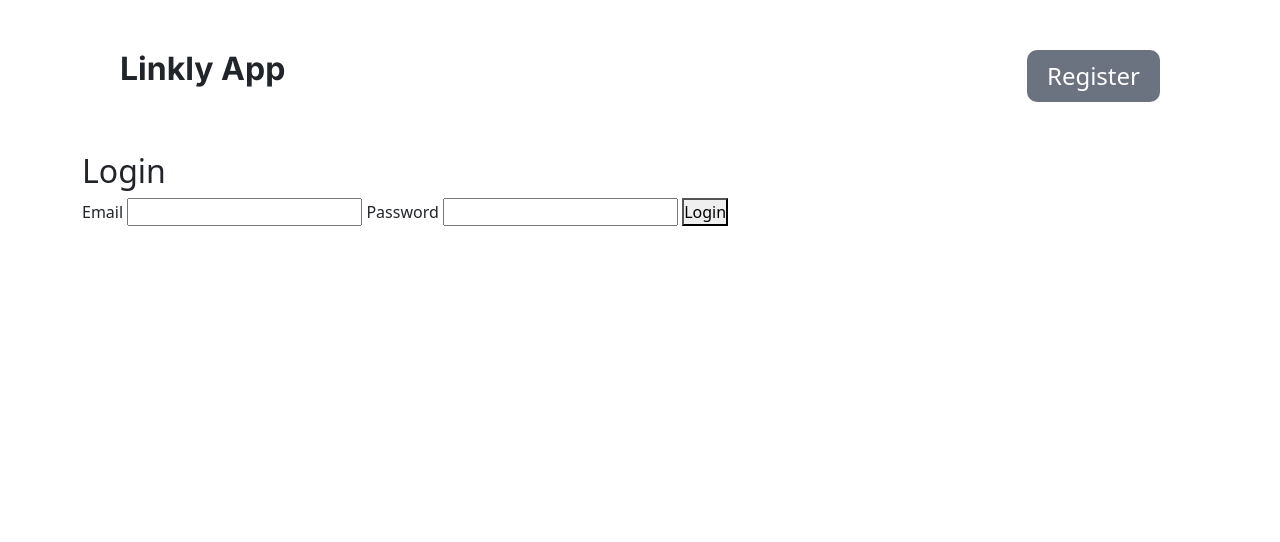
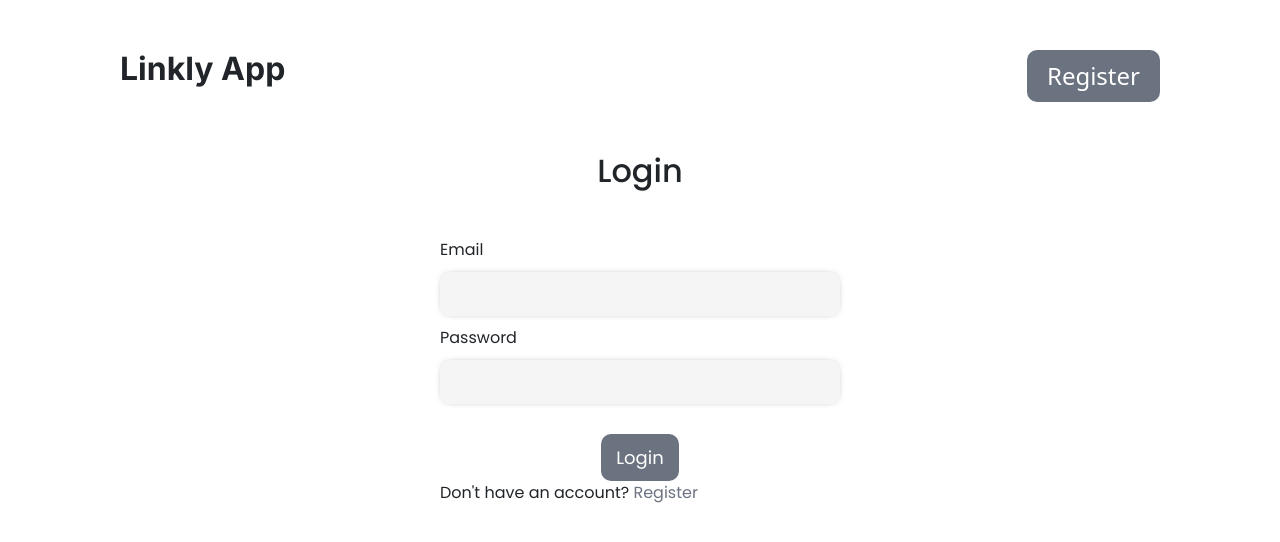
Before and after one commit to MAHasnain/Linkly-app, a plain HTML site: page HTML/login.html in a window 1280 px wide. Drawn offline with nearby package versions, Linux system fonts and the light colour scheme.

Commit message:
feat: updated login form UI, styling, and partially implemented JS logic

```diff
--- a/CSS/style.css
+++ b/CSS/style.css
@@ -377,3 +377,55 @@ a {
     text-decoration: none;
 
 }
+
+.login_container {
+    font-family: "Poppins", sans-serif;
+    display: flex;
+    flex-direction: column;
+    gap: 40px;
+    align-items: center;
+}
+
+#login-form {
+    display: flex;
+    flex-direction: column;
+    gap: 30px;
+    align-items: center;
+}
+
+.login-form-fields {
+    display: flex;
+    flex-direction: column;
+    gap: 10px;
+}
+
+.login-form-fields input {
+    border: none;
+    background-color: #f5f5f5;
+    border-radius: 10px;
+    padding: 10px;
+    width: 400px;
+    box-shadow: 0px 0px 8px -5px rgba(0, 0, 0, 0.75);
+}
+
+.login-btn button {
+    font-family: "Poppins", sans-serif;
+    background-color: var(--secondary_gray);
+    color: white;
+    border-radius: 10px;
+    text-align: center;
+    font-size: large;
+    padding: 10px 15px;
+    /* width: 50px;
+    height: 50px; */
+    border: none;
+}
+
+.registerPage-link p a{
+    color: var(--secondary_gray);
+    text-align: center;
+}
+
+.register_container {}
+
+.register-form {}
--- a/HTML/login.html
+++ b/HTML/login.html
@@ -36,15 +36,22 @@
 
             <div class="login-form">
                 <form action="" id="login-form">
+                    <div class="login-form-fields">
+                        <label for="user_email" class="email-label">Email</label>
+                        <input type="email" name="user_email" id="user_email">
 
-                    <label for="user_email" class="email-label">Email</label>
-                    <input type="email" name="user_email" id="user_email">
-
-                    <label for="user_password" class="password-label">Password</label>
-                    <input type="password" name="user_password" id="user_password">
-
-                    <button type="submit" id="login-btn">Login</button>
+                        <label for="user_password" class="password-label">Password</label>
+                        <input type="password" name="user_password" id="user_password">
+                    </div>
+                    <div class="login-btn">
+                        <button type="submit" id="login-btn">Login</button>
+                    </div>
                 </form>
+                <div class="registerPage-link">
+                    <p>
+                        Don't have an account? <a href="../HTML/register.html">Register</a>
+                    </p>
+                </div>
             </div>
 
         </div>
--- a/JS/app.js
+++ b/JS/app.js
@@ -44,6 +44,8 @@ document.addEventListener("DOMContentLoaded", async () => {
                     window.location.href = `/HTML/contactDetail.html?id=${contactId}`;
                 })
             })
+        } else {
+            window.location.href = `../HTML/login.html`;
         }
     } catch (error) {
         console.error(error);
--- a/JS/database.js
+++ b/JS/database.js
@@ -85,7 +85,13 @@ export const registerUser = async (userData) => {
     try {
 
         const { data, error } = await supabaseClient.auth.signUp(userData)
-        return data;
+
+        // return data;
+        const { user, session } = data;
+        if (user) {
+
+            window.location.href = `../HTML/login.html`;
+        };
 
     } catch (error) {
         console.error(error)
@@ -98,9 +104,9 @@ export const signInUser = async (data) => {
 
         const { userObj, error: err } = await supabaseClient.auth.signInWithPassword(data);
 
-        if (err) {
-            console.log("userObj ", userObj)
-            console.log("data ", data)
+        if (err.code === `invalid_credentials`) {
+            console.log("error ", err)
+            // console.log("data ", data)
             return err
         }
 
```
